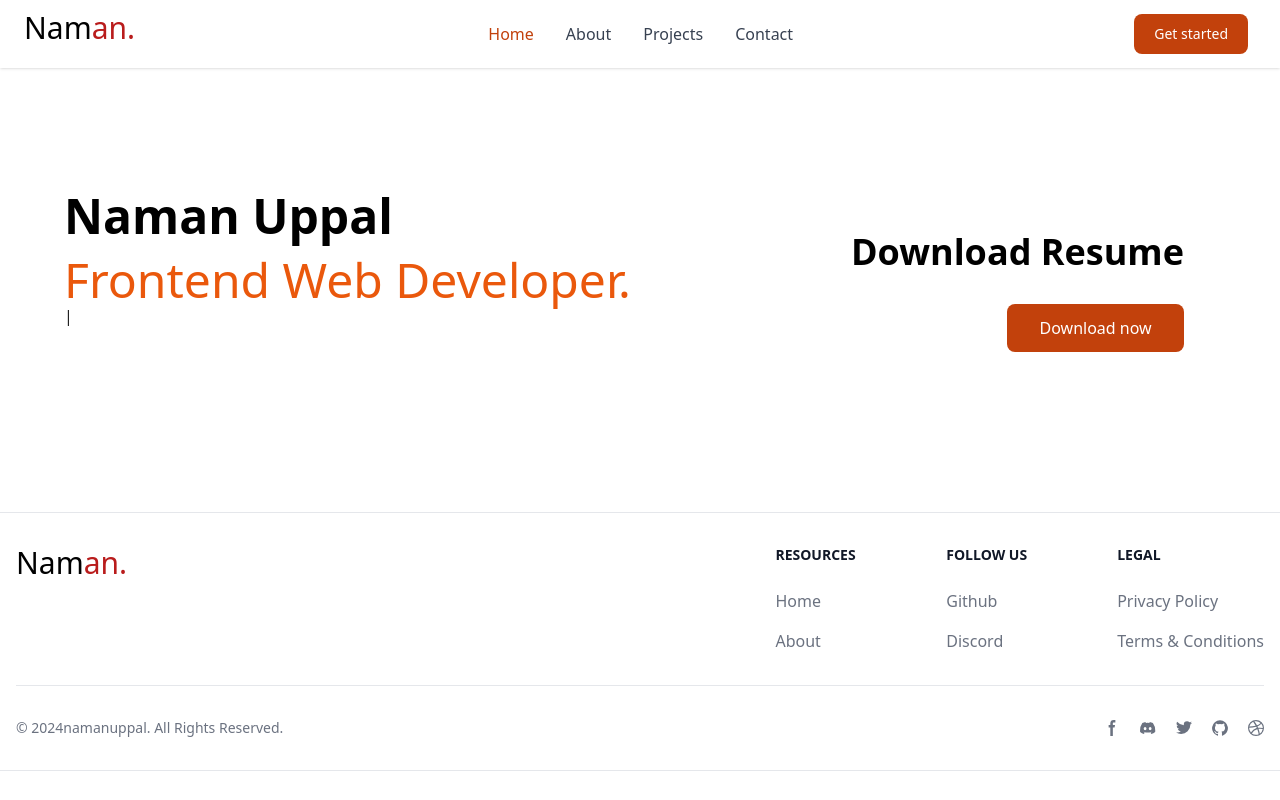
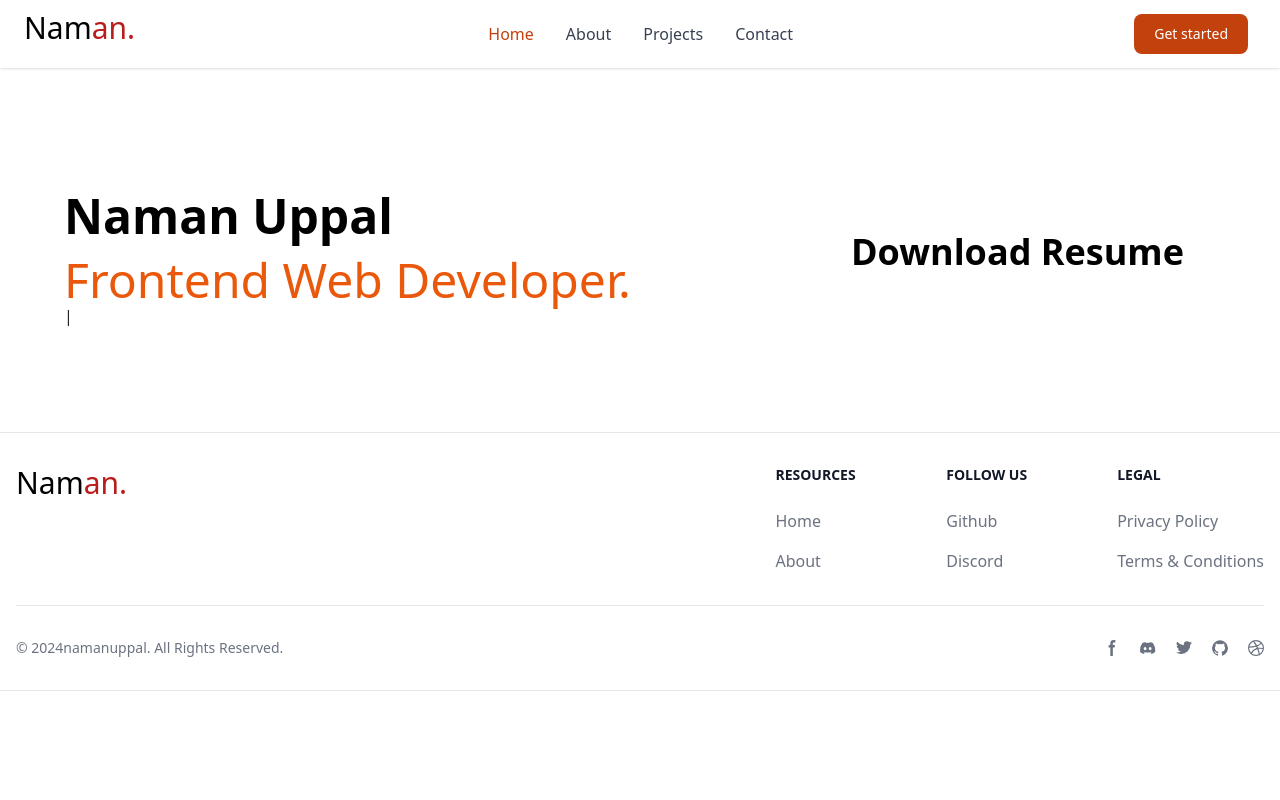
Before and after one commit to namanuppal/portfolio, a React (Vite) app: page / in a window 1280 px wide. Built offline with nearby package versions, Linux system fonts and the light colour scheme.

Commit message:
Update Home.jsx
Its a major change on this page

```diff
--- a/src/components/Home.jsx
+++ b/src/components/Home.jsx
@@ -29,15 +29,6 @@ export default function Home() {
               Download Resume
             </h2>
           </a>
-
-            <Link
-              className="inline-flex text-white items-center px-6 py-3 font-medium bg-orange-700 rounded-lg hover:opacity-75"
-              to="/"
-            >
-              <a href="">
-                &nbsp; Download now &nbsp;
-              </a>
-            </Link>
           </div>
         </div>
 
```
